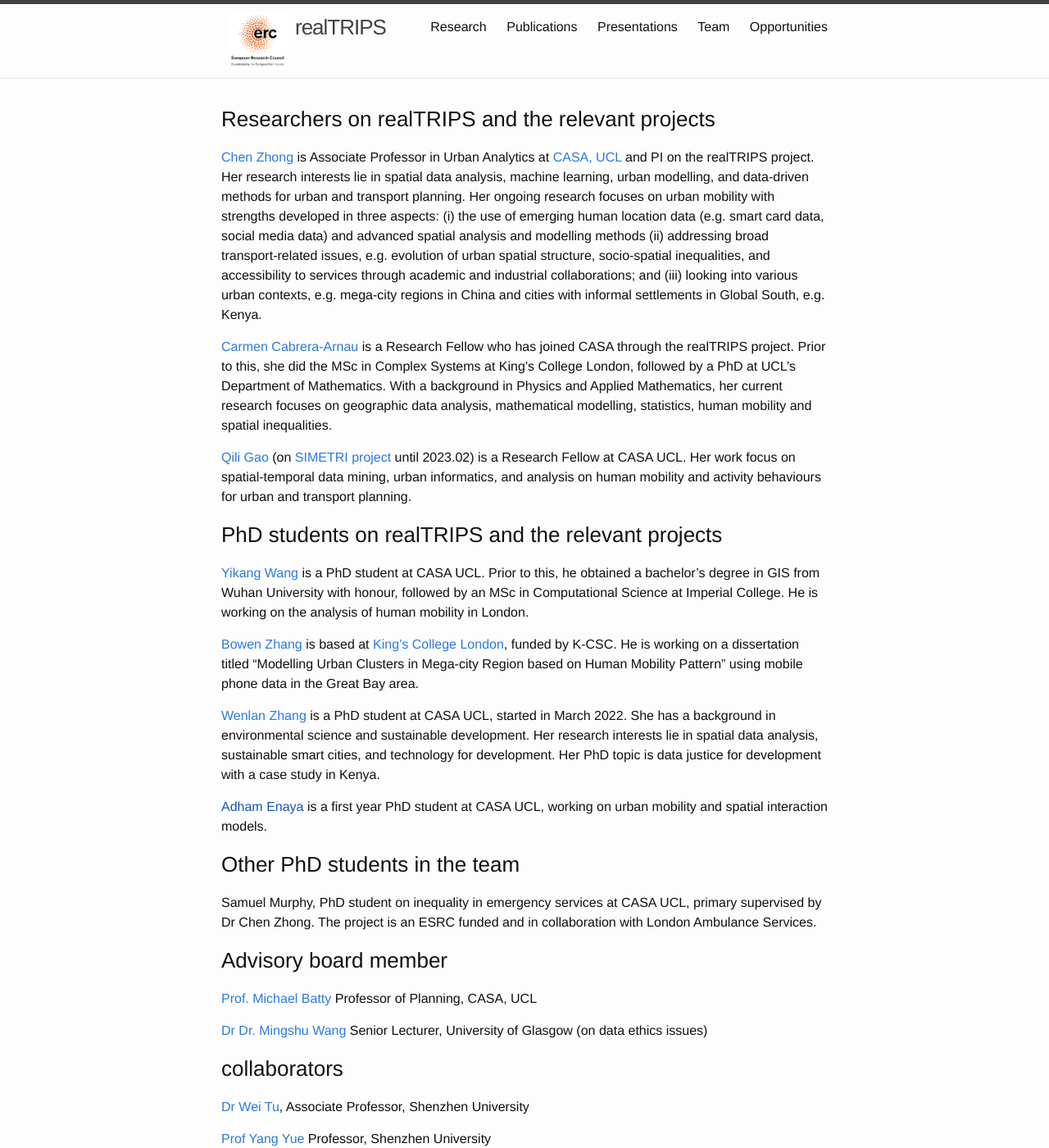
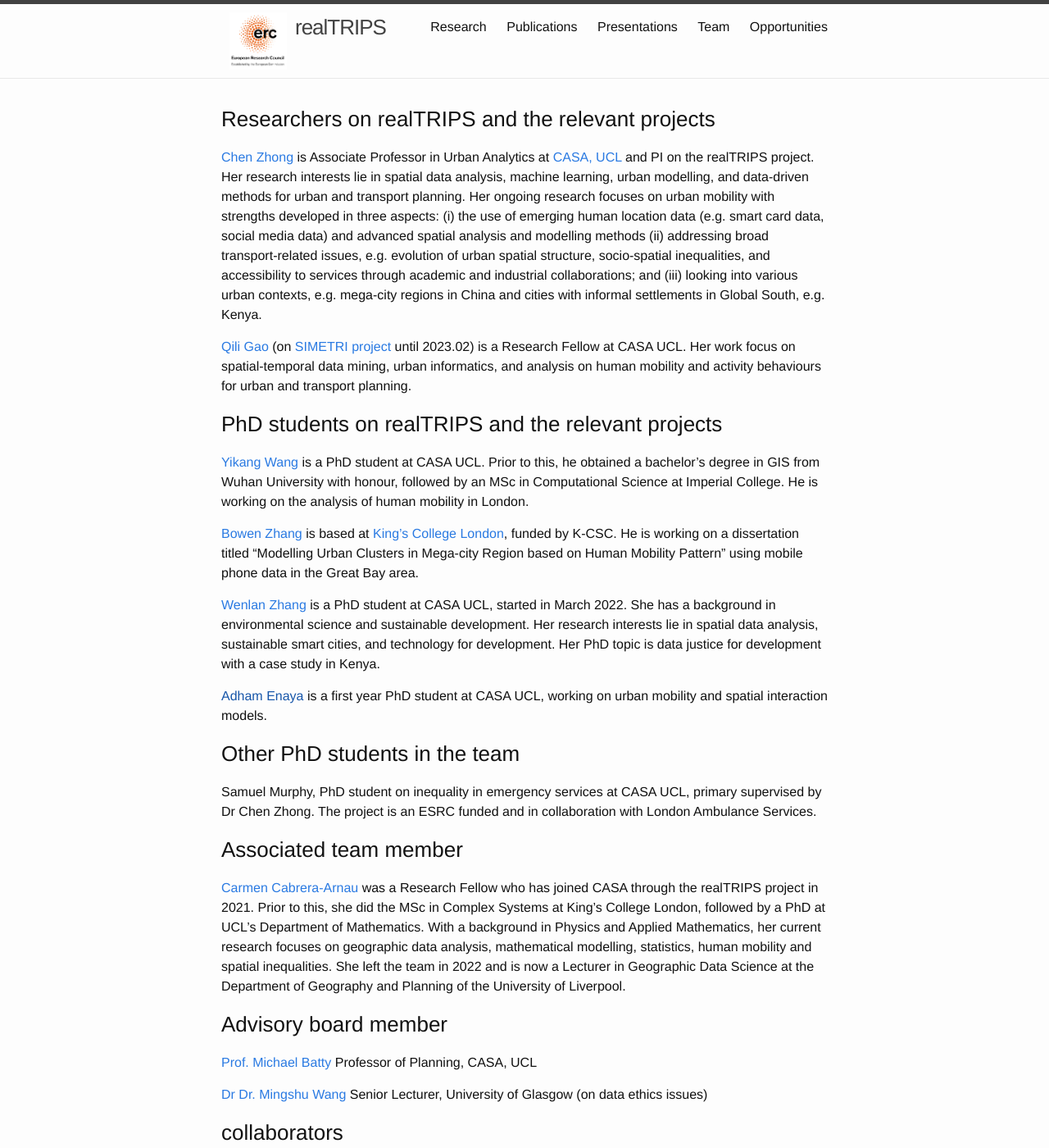
Before and after one commit to c-zhong-ucl-ac-uk/realTRIPS, a Jekyll site: the page built from team.md, in a window 1280 px wide and 1400 px high. Shown: the whole window at 82% size. Built offline with Jekyll 4.4.1, drawn with Linux system fonts in a browser that asks for light colours; our own code applies the rules of GitHub Pages for plain Markdown files.

Commit message:
Update team.md

```diff
--- a/team.md
+++ b/team.md
@@ -27,6 +24,11 @@ tagline:
 
 ### Other PhD students in the team
 Samuel Murphy, PhD student on inequality in emergency services at CASA UCL, primary supervised by Dr Chen Zhong. The project is an ESRC funded and in collaboration with London Ambulance Services.
+
+### Associated team member
+
+[Carmen Cabrera-Arnau](https://www.ucl.ac.uk/~ucahcca/) was a Research Fellow who has joined CASA through the realTRIPS project in 2021. Prior to this, she did the MSc in Complex Systems at King's College London, followed by a PhD at UCL's Department of Mathematics. With a background in Physics and Applied Mathematics, her current research focuses on geographic data analysis, mathematical modelling, statistics, human mobility and spatial inequalities. She left the team in 2022 and is now a Lecturer in Geographic Data Science at the Department of Geography and Planning of the University of Liverpool.
+
 
 
 ### Advisory board member
```
Also changed, not shown: other parts of team.md (+0 -3 lines).
